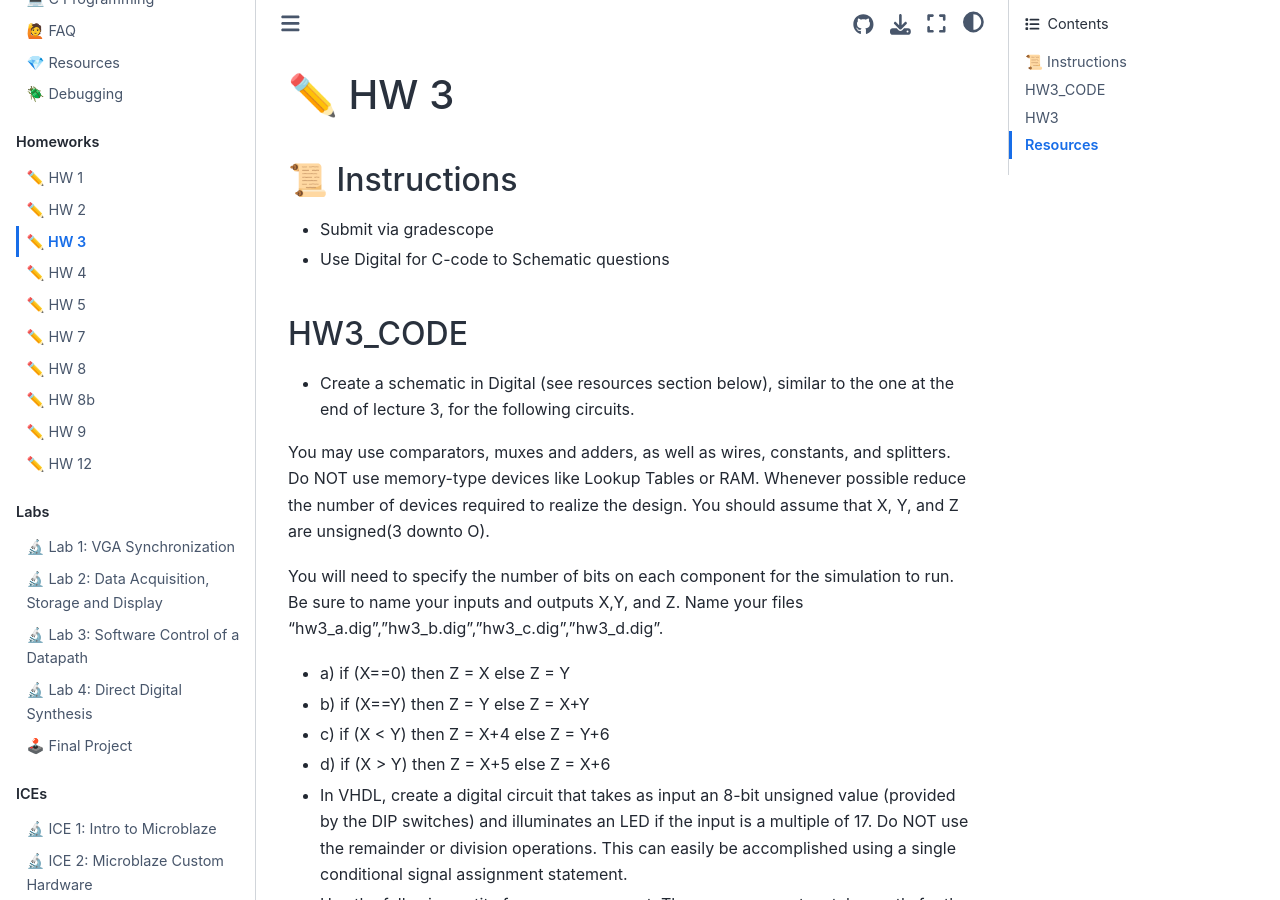
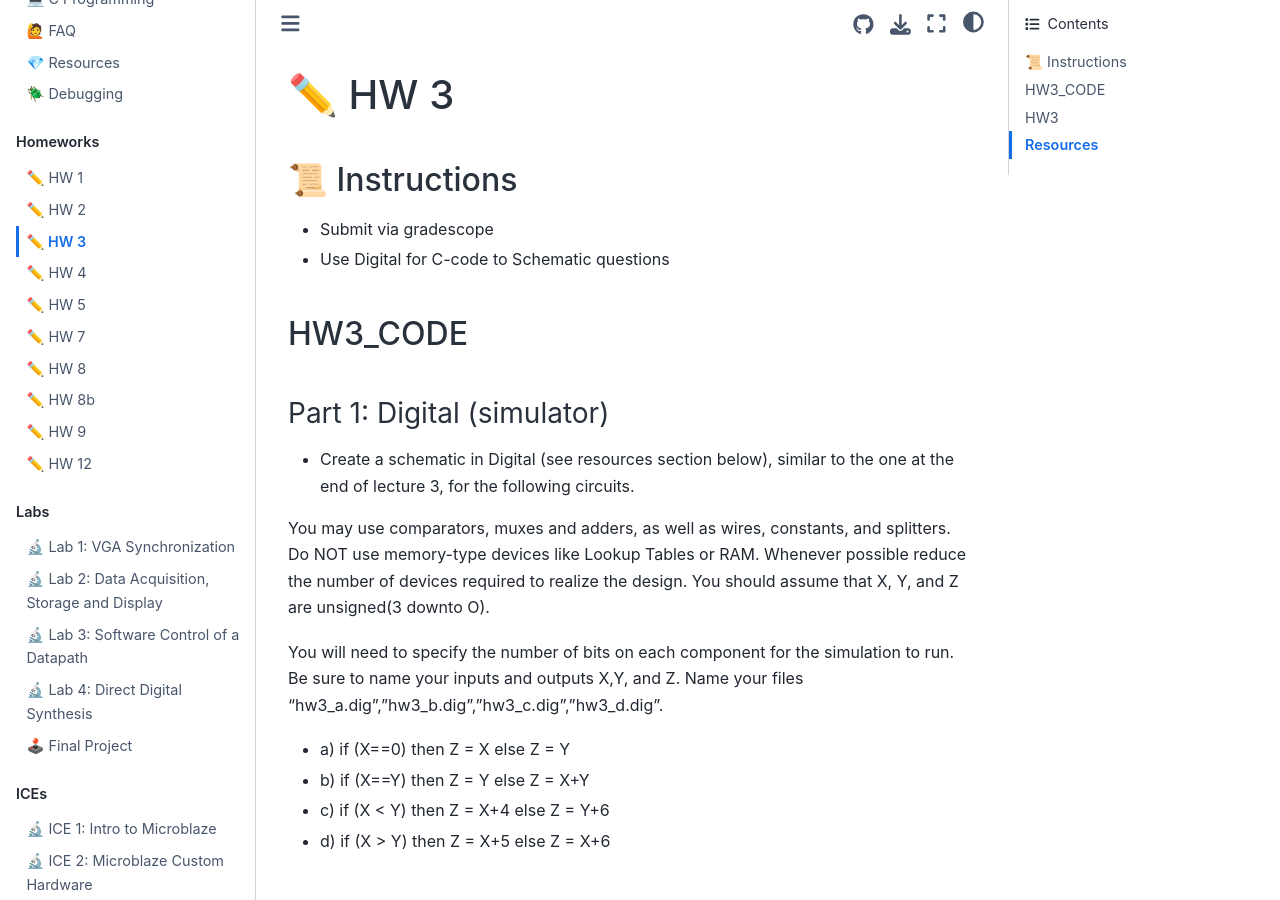
Before and after one commit to USAFA-ECE/ece383, a Jupyter Book: the page built from book/Assignments/homework3.md, in a window 1280 px wide and 900 px high. Built offline with Jupyter Book 1.0.4 settings and Sphinx 7.4.7 and the Sphinx Book theme 1.1.4, drawn with Linux system fonts in a browser that asks for light colours; pages that are not in the unit, such as notebooks, are missing from menus.

Commit message:
Update homework3.md

```diff
--- a/book/Assignments/homework3.md
+++ b/book/Assignments/homework3.md
@@ -5,6 +5,8 @@
 - Use Digital for C-code to Schematic questions
 
 ## HW3_CODE
+### Part 1: Digital (simulator)
+
 - Create a schematic in Digital (see resources section below), similar to the one at the end of lecture 3, for the following circuits.
 
 You may use comparators, muxes and adders, as well as wires, constants, and splitters.  Do NOT use memory-type devices like Lookup Tables or RAM.  Whenever possible reduce the number of devices required to realize the design. You should assume that X, Y, and Z are unsigned(3 downto O).
@@ -15,6 +17,8 @@
 - b) if (X==Y) then Z = Y else Z = X+Y
 - c) if (X < Y) then Z = X+4 else Z = Y+6
 - d) if (X > Y) then Z = X+5 else Z = X+6
+
+### Part 2: Vivado (VHDL)
 
 - In VHDL, create a digital circuit that takes as input an 8-bit unsigned value (provided by the DIP switches) and illuminates an LED if the input is a multiple of 17. Do NOT use the remainder or division operations. This can easily be accomplished using a single conditional signal assignment
 statement.
```
